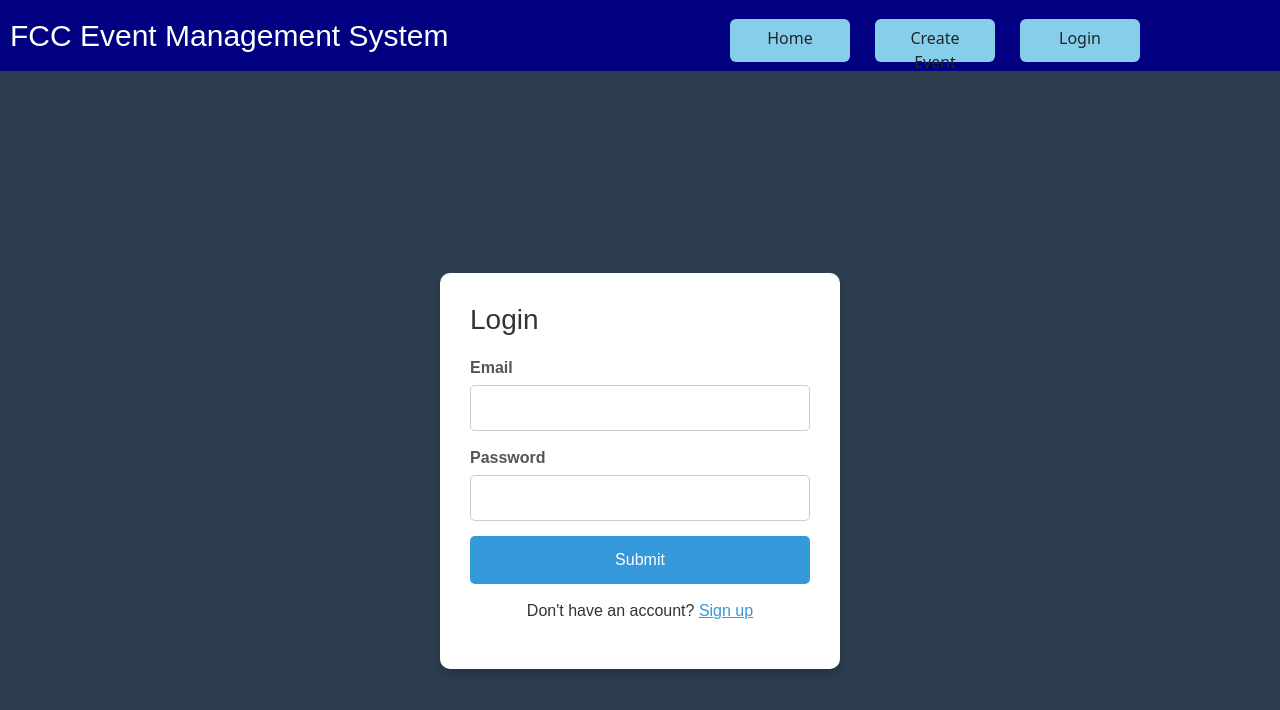
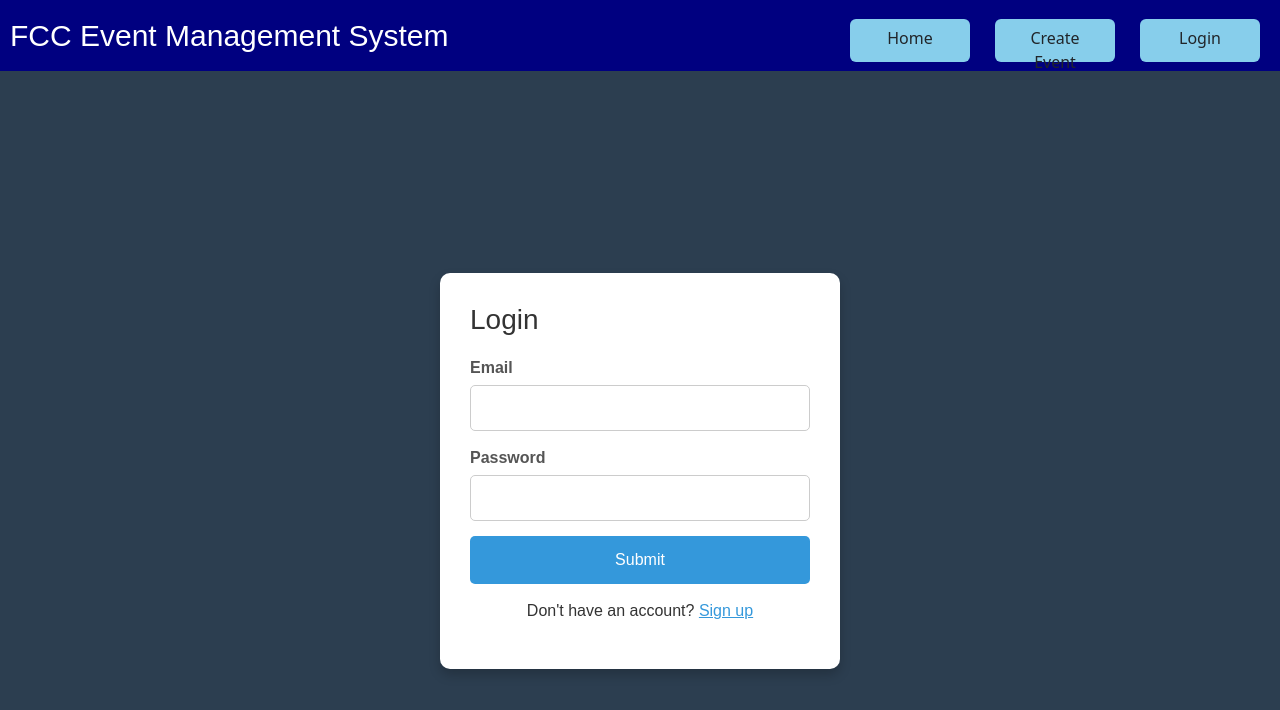
Before and after one commit to muneebdevelops/frontend, a Vue app: page /login in a window 1280 px wide. Shown: the top 710 px of the page. Built offline with nearby package versions, Linux system fonts and the light colour scheme.

Commit message:
added more checks/response messages

```diff
--- a/src/components/AdminComponent.vue
+++ b/src/components/AdminComponent.vue
@@ -264,7 +264,6 @@ export default {
         .then((resp) => resp.json())
         .then((data) => {
             console.log(data);
-            alert(data["message"])
              this.fetchPlaces(this.currentTab);
         })
         .catch((error) => {
@@ -302,6 +301,7 @@ export default {
         .then((resp) => resp.json())
         .then((data) => {
             console.log(data);
+            alert(data["message"])
              this.$router.push('/admin');
         })
         .catch((error) => {
--- a/src/components/NavbarComponent.vue
+++ b/src/components/NavbarComponent.vue
@@ -12,7 +12,7 @@
         <div v-if="is_authenticated" class="user-info">
           <label id="username">welcome, {{ user }} {{ login_reminder }}</label>
         </div>
-        <div id="logout"><button v-show="loggedin" type="button" class="btn btn-secondary" @click="logout">Logout</button></div>
+        <div v-if="loggedin" id="logout"><button v-show="loggedin" type="button" class="btn btn-secondary" @click="logout">Logout</button></div>
       </div>
     </div>
   </nav>
@@ -48,7 +48,10 @@ export default {
           };
       fetch('http://127.0.0.1:5000/user?'+ new URLSearchParams({id:id_param}), request)
         .then(response => response.json())
-        .then(data => (this.session_add(data["data"])))
+        .then(data => {
+          this.session_add(data["data"]);
+        })
+        .catch(()=>(alert("Session Expired! Login")))
     },
     logout() {
       sessionStorage.clear()
@@ -106,9 +109,11 @@ export default {
   width: 50px;
   cursor: pointer;
   padding:10px;
-  margin-left: 10px;
 }
 #toptext{
   margin-left: 10px;
 }
+#username{
+  margin-right: 10px;
+}
 </style>
```
